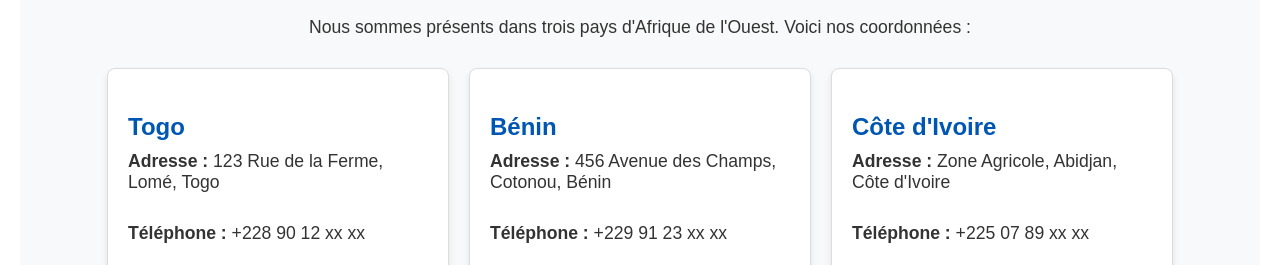
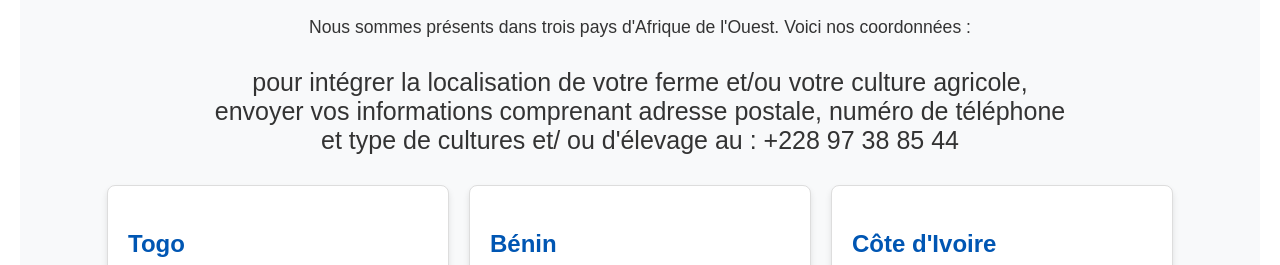
Before and after one commit to Emilekosha/fermeAfrique, a plain HTML site: page index.html in a window 1280 px wide. Shown: the part 760-1025 px from the top of the page. Drawn offline with nearby package versions, Linux system fonts and the light colour scheme.

Commit message:
modificatio

```diff
--- a/index.html
+++ b/index.html
@@ -24,6 +24,8 @@
         <section id="contact">
             <h2>Contactez-nous</h2>
             <p>Nous sommes présents dans trois pays d'Afrique de l'Ouest. Voici nos coordonnées :</p>
+            <p class="info">pour intégrer la localisation de votre ferme et/ou votre culture agricole,<br> envoyer  vos informations comprenant adresse postale, numéro de téléphone <br> et type de cultures et/ ou d'élevage au : +228 97 38 85 44</p>
+
 
             <div class="contact-locations">
                 <!-- Contact pour le Togo -->
--- a/style.css
+++ b/style.css
@@ -60,6 +60,9 @@ h2 {
   font-size: 1.1rem;
   margin-bottom: 30px;
 }
+#contact .info {
+  font-size: 25px;
+}
 
 .contact-locations {
   display: flex;
```
